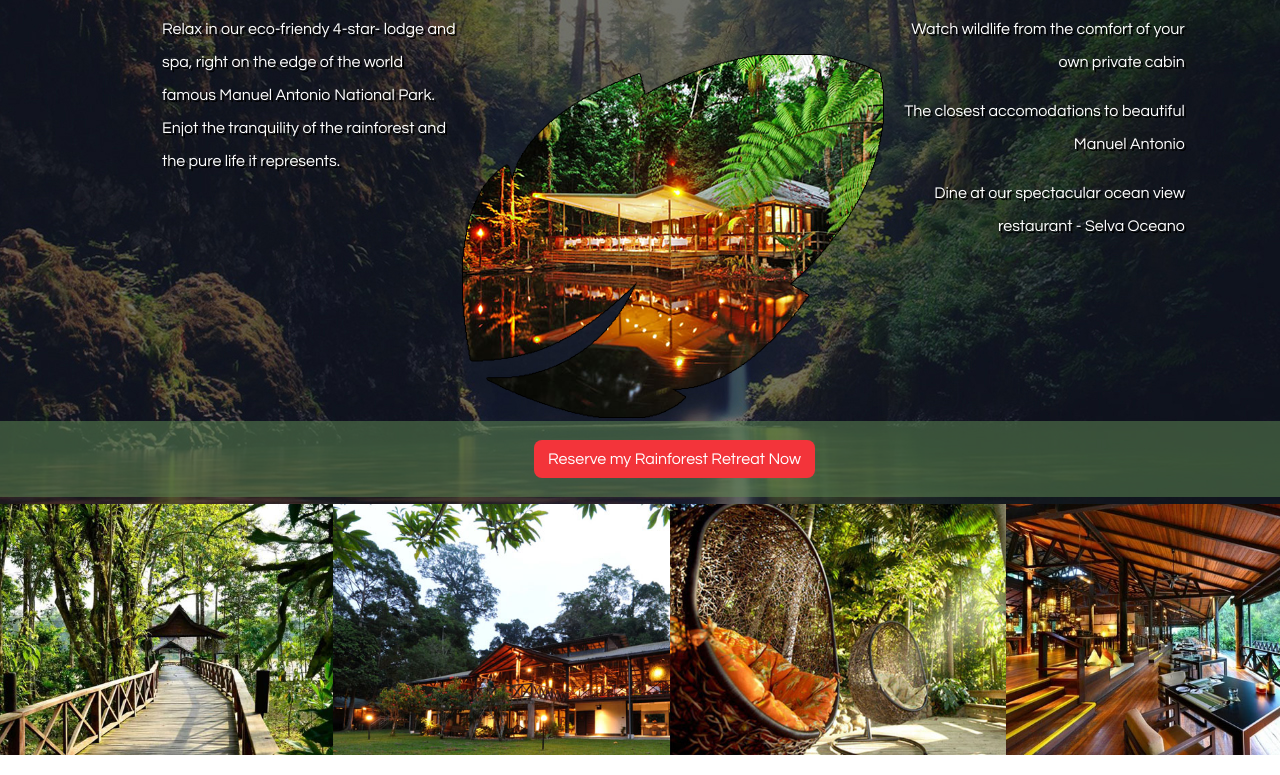
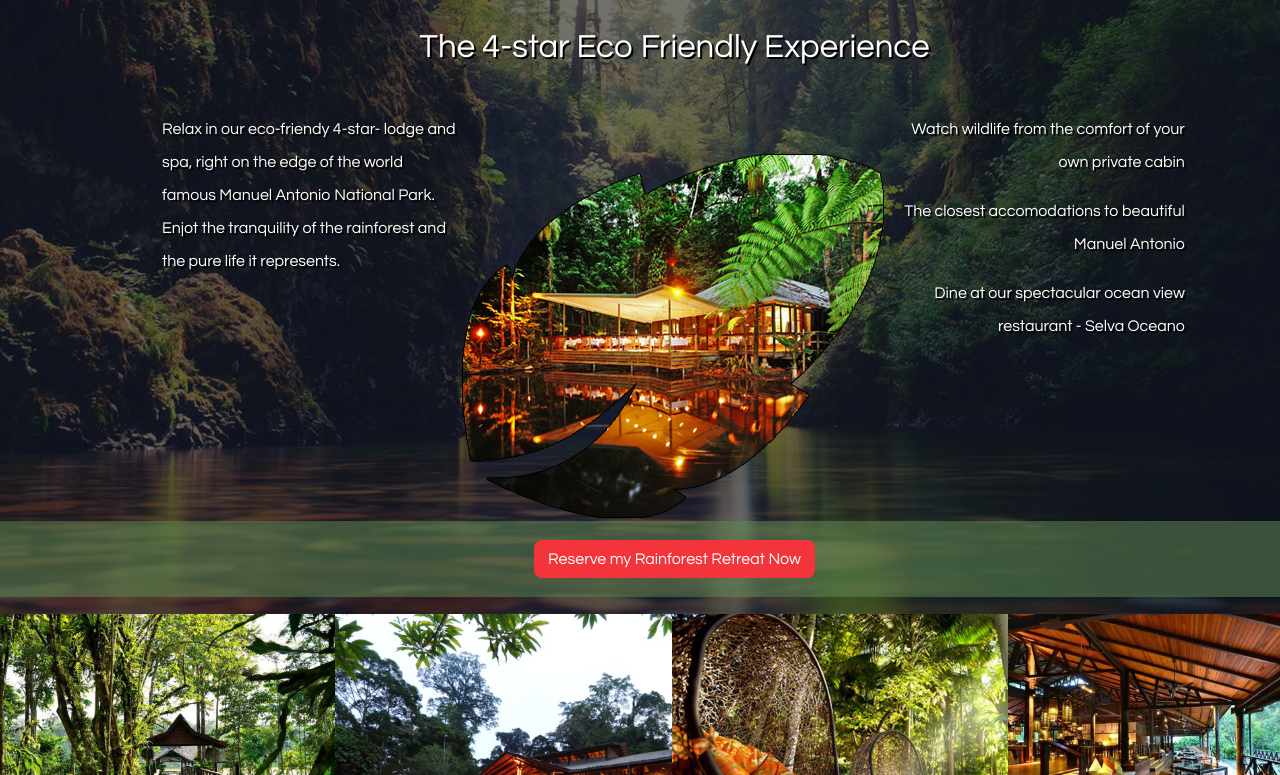
Before and after one commit to trd-carlyn/landing, a plain HTML site: page landing/index.html in a window 1280 px wide. Shown: the part 160-935 px from the top of the page. Drawn offline with Linux system fonts and the light colour scheme.

Commit message:
[update]

```diff
--- a/landing/css/custom.css
+++ b/landing/css/custom.css
@@ -39,7 +39,7 @@ text-decoration: none;
 }
 #wrapper{
 	background-image:url("/images/images/jungle.jpg");
-	height:619px;
+	height:729px;
 	padding-top:45px;
 }
 .header-content {
@@ -84,9 +84,9 @@ text-decoration: none;
 	height: auto;
 }
 .gallery-slider img {
-	width: 339px;
+	width: 337px;
 	height: auto;
-	margin:0 -3px;
+	margin:0px -3px 0 -1px;
 }
 .features-box{
 	width:1137px;
--- a/landing/index.html
+++ b/landing/index.html
@@ -9,6 +9,7 @@
 				<div class="header-main">
 					<div class="page-title">
 						<img src="../images/images/olive_visite.png">
+						<p> The 4-star Eco Friendly Experience </p>
 					</div>
 				</div>
 				<div class="header-content">
```
